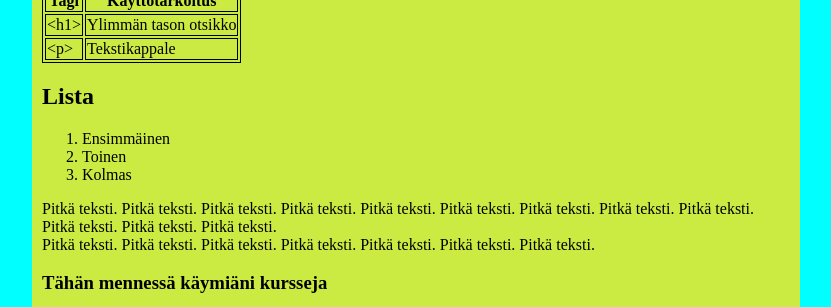
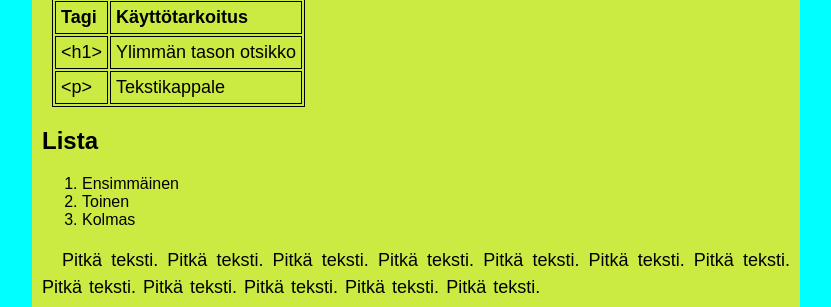
Before and after one commit to JoJoSa98/Webteknologiat-2025, a plain HTML site: page index.html in a window 1280 px wide. Shown: the part 375-682 px from the top of the page, without its empty margins (224-1055 px from the left). Drawn offline with Linux system fonts and the light colour scheme.

Commit message:
Tyylimuotoiluja

```diff
--- a/Tyylit/tyylit.css
+++ b/Tyylit/tyylit.css
@@ -2,6 +2,7 @@ body {
     background-color: aqua;
     width: 60%;
     margin: auto;
+    font-family: Arial, Helvetica, sans-serif;
 }
 
 .content {
@@ -13,8 +14,48 @@ th,
 td,
 table {
     border: 1px solid black;
+    margin: 10px;
+}
+
+th,
+td {
+    margin: 5px;
+}
+
+th {
+    font-size: large;
+    font-weight: 700;
+    text-align: left;
+    padding: 5px;
+}
+
+td {
+    font-size: large;
+    font-weight: 300;
+    padding: 5px;
 }
 
 img {
     height: 200px;
 }
+
+p {
+    font-size: large;
+    line-height: 1.5;
+    text-indent: 20px;
+    word-spacing: 2px;
+    text-align: justify;
+}
+
+h1 {
+    font-size: medium;
+    margin-bottom: 30px;
+}
+
+fieldset {
+    background-color: aliceblue;
+    border-color: darkslategray;
+    border-width: 5px;
+    border-radius: 20px;
+    border-style: solid;
+}
```
Also changed, not shown: Lomaketehtävä.html (+3 -2 lines).
